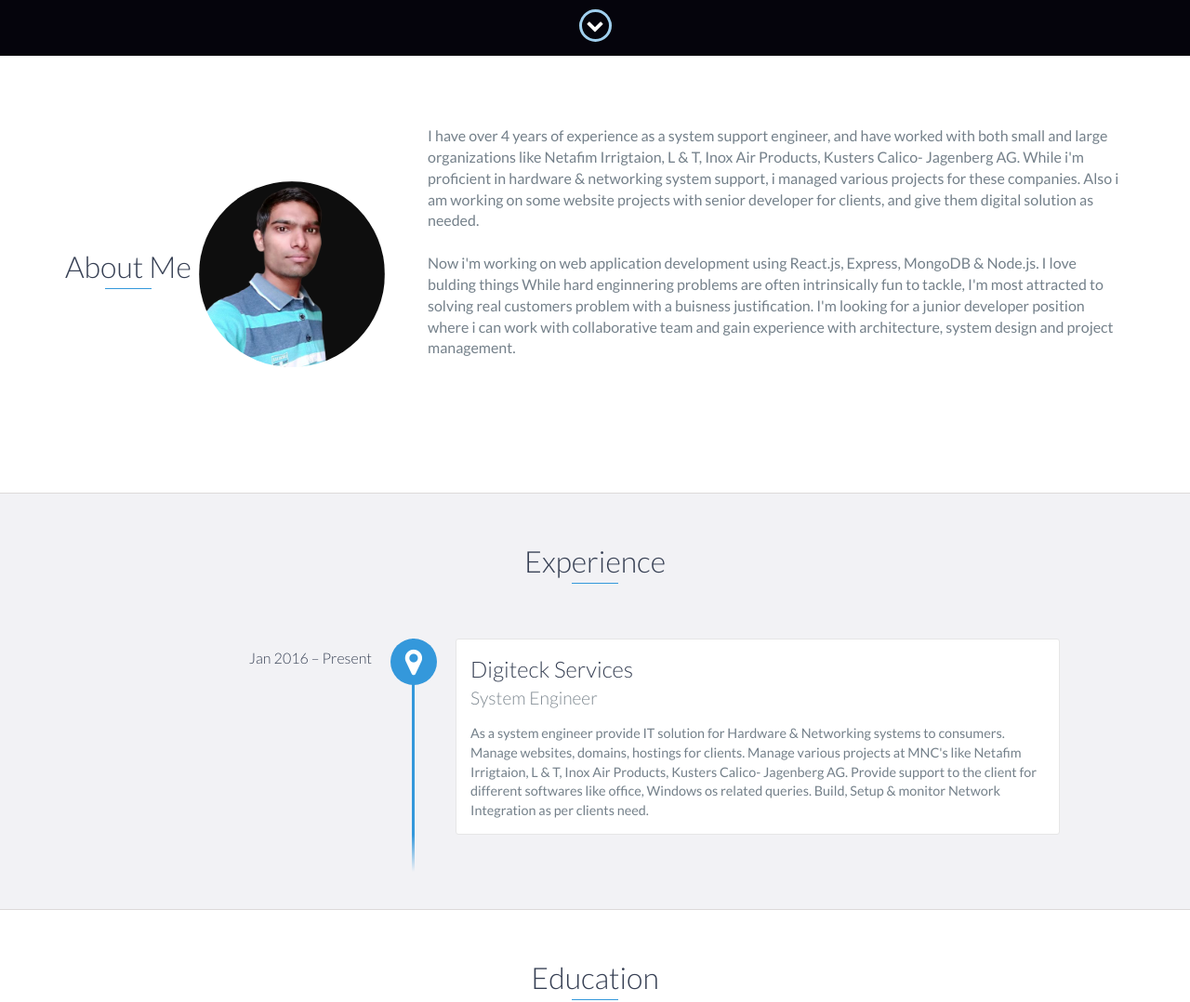
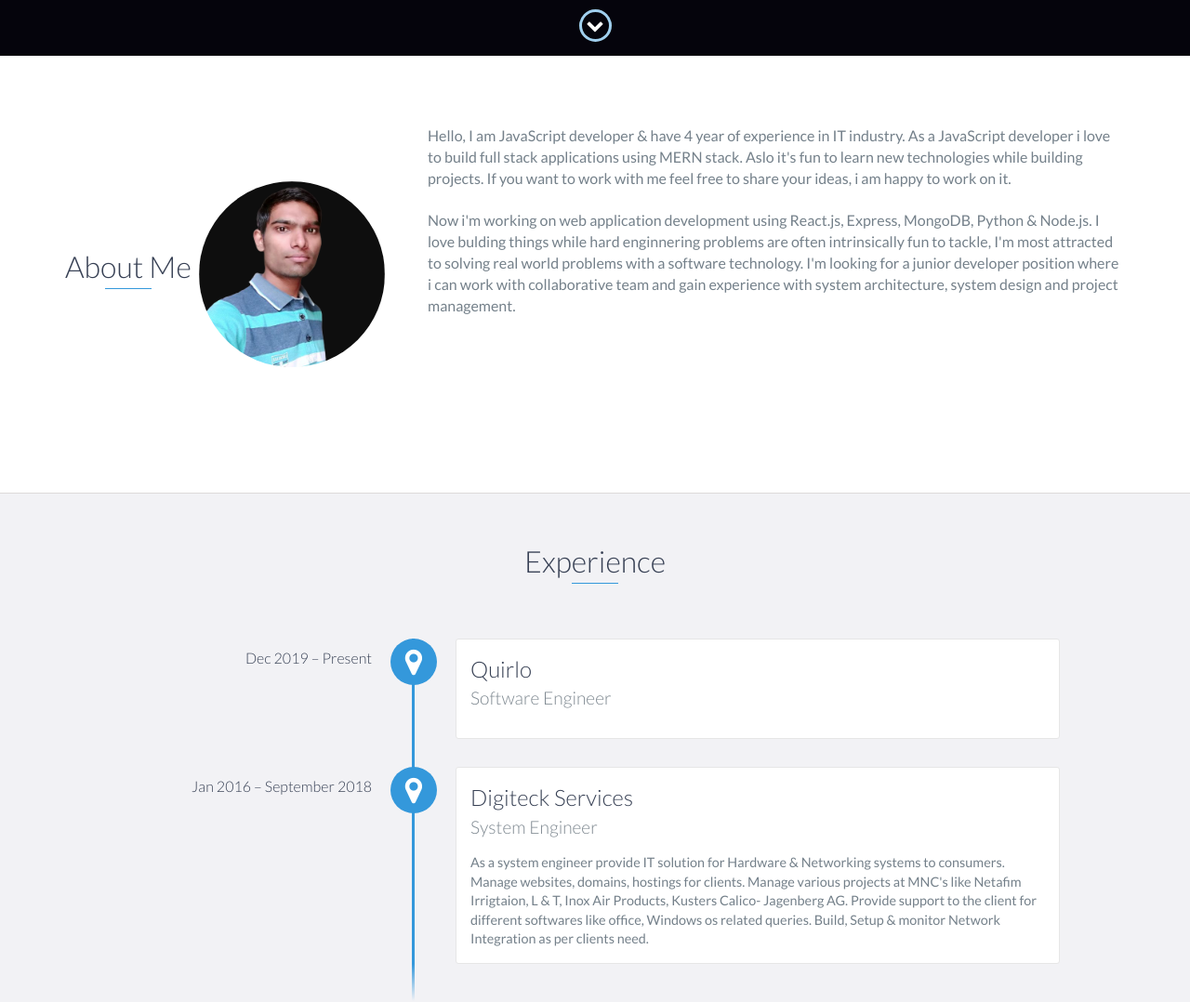
Before and after one commit to axaysushir/axaysushir.github.io, a website: page index.html in a window 1280 px wide. Shown: the part 740-1818 px from the top of the page at 93% size. Drawn offline with nearby package versions, Linux system fonts and the light colour scheme.

Commit message:
about changes

```diff
--- a/index.html
+++ b/index.html
@@ -29,6 +29,9 @@
         position: relative;
         margin: 60px 5px;
         border-radius: 50%;
+      }
+      img {
+        pointer-events: none;
       }
     </style>
   </head>
@@ -121,21 +124,19 @@
           </div>
           <div class="col-md-8">
             <p>
-              I have over 4 years of experience as a system support engineer,
-              and have worked with both small and large organizations like
-              Netafim Irrigtaion, L & T, Inox Air Products, Kusters Calico-
-              Jagenberg AG. While i'm proficient in hardware & networking system
-              support, i managed various projects for these companies. Also i am
-              working on some website projects with senior developer for
-              clients, and give them digital solution as needed.
+              Hello, I am JavaScript developer & have 4 year of experience in IT
+              industry. As a JavaScript developer i love to build full stack
+              applications using MERN stack. Aslo it's fun to learn new
+              technologies while building projects. If you want to work with me
+              feel free to share your ideas, i am happy to work on it.
               <br />
               <br />
               Now i'm working on web application development using React.js,
-              Express, MongoDB & Node.js. I love bulding things While hard
-              enginnering problems are often intrinsically fun to tackle, I'm
-              most attracted to solving real customers problem with a buisness
-              justification. I'm looking for a junior developer position where i
-              can work with collaborative team and gain experience with
+              Express, MongoDB, Python & Node.js. I love bulding things while
+              hard enginnering problems are often intrinsically fun to tackle,
+              I'm most attracted to solving real world problems with a software
+              technology. I'm looking for a junior developer position where i
+              can work with collaborative team and gain experience with system
               architecture, system design and project management.
             </p>
           </div>
@@ -147,7 +148,13 @@
     <div id="experience" class="background-alt">
       <h2 class="heading">Experience</h2>
       <div id="experience-timeline">
-        <div data-date="Jan 2016 – Present">
+        <div data-date="Dec 2019 – Present">
+          <h3>Quirlo</h3>
+          <h4>Software Engineer</h4>
+          <p></p>
+        </div>
+
+        <div data-date="Jan 2016 – September 2018">
           <h3>Digiteck Services</h3>
           <h4>System Engineer</h4>
           <p>
@@ -161,18 +168,7 @@
           </p>
         </div>
 
-        <!-- <div data-date="September 2015 – September 2016">
-          <h3>Employer Name</h3>
-          <h4>Job Title</h4>
-          <p>
-            Lorem ipsum dolor sit amet, consectetur adipiscing elit. Curabitur
-            in iaculis ex. Etiam volutpat laoreet urna. Morbi ut tortor nec
-            nulla commodo malesuada sit amet vel lacus. Fusce eget efficitur
-            libero. Morbi dapibus porta quam laoreet placerat.
-          </p>
-        </div>
-
-        <div data-date="September 2015 – September 2016">
+        <!--<div data-date="September 2015 – September 2016">
                 <h3>Employer Name</h3>
                 <h4>Job Title</h4>
                 <p>
@@ -189,13 +185,13 @@
         <h3>Gujarat Technological University</h3>
         <span class="education-date">Sept 2012 - Sept 2015</span>
         <h4>Bachelor of Electrical Engineering</h4>
-        <p>
+        <!-- <p>
           Studying Electrical Circuits, Networking theory, Microprocessor &
           Microcontroller and their applications.
           <br />Power system and renewable enrgy applications. Electronics
           circuits & signaling systems. Electrical Control theory. Advanced
           electrical networks & systems.
-        </p>
+        </p> -->
       </div>
       <!-- End .education-block -->
 
@@ -203,7 +199,7 @@
         <h3>Gujarat Technological University</h3>
         <span class="education-date">Sept 2009 - Sept 2012</span>
         <h4>Diploma In Electrical Engineering</h4>
-        <ul>
+        <!-- <ul>
           <li>
             Basic Electrical engineering. Circuit and Networks. Power systems.
           </li>
@@ -213,7 +209,7 @@
           <li>
             Renewable energy systems, Power generation and distribution.
           </li>
-        </ul>
+        </ul> -->
       </div>
       <!-- End .education-block -->
     </div>
```
Also changed, not shown: 1 other file.
